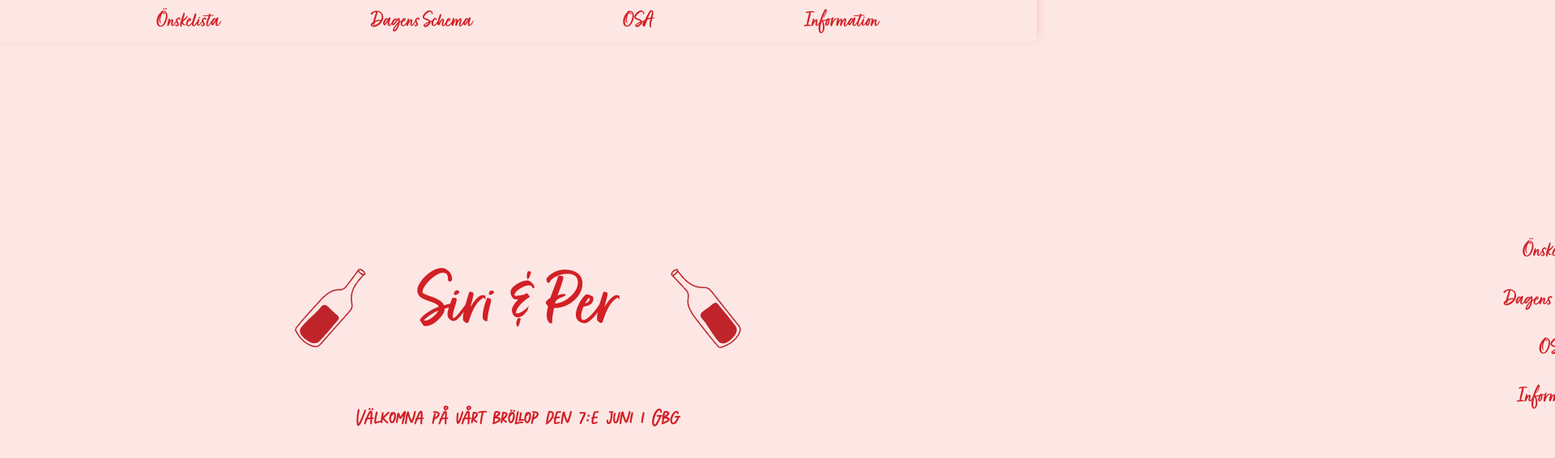
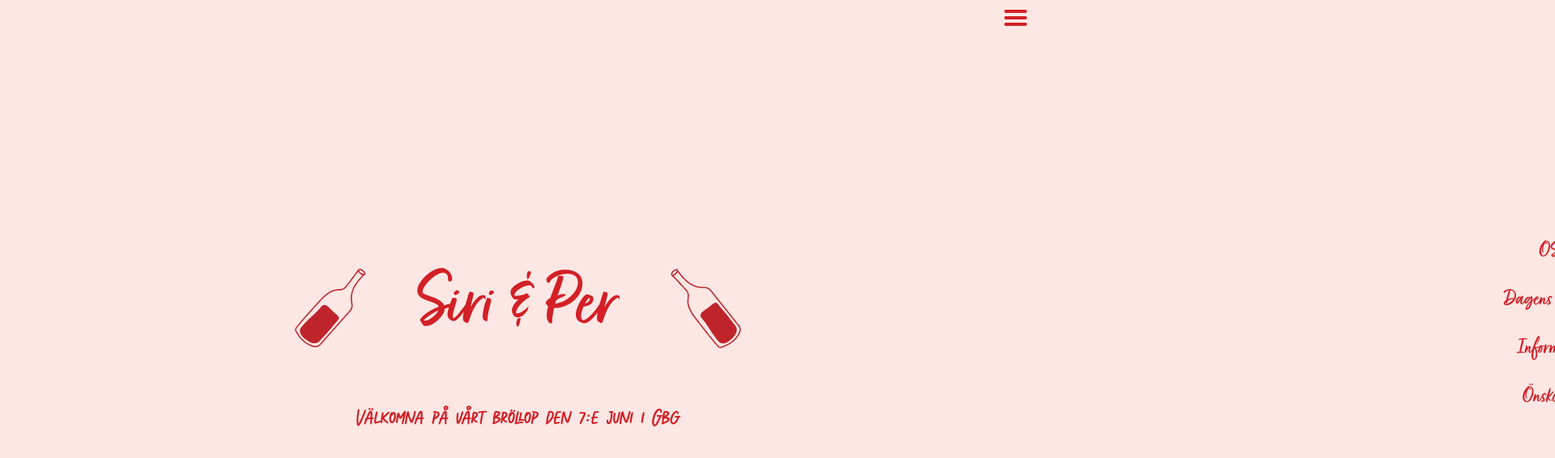
Before and after one commit to sirisayshello/perochsiri, a Next.js app: page / in a window 1280 px wide. Shown: the top 566 px of the page at 81% size, 1920 px wide, since content can reach past the window. Built offline with nearby package versions, Linux system fonts and the light colour scheme.

Commit message:
Remove navigation and only use hamburger

```diff
--- a/src/app/components/HomeLogo.tsx
+++ b/src/app/components/HomeLogo.tsx
@@ -11,11 +11,11 @@ export const HomeLogo = () => {
   const delay = path === "/" ? 0.6 : 0.3;
 
   return (
-    <Link href="/">
+    <Link href="/" className="z-30">
       <motion.div
         animate={{ x }}
         transition={{ delay }}
-        className="font-fave absolute text-2xl p-2"
+        className="font-fave absolute text-2xl p-2 z-30"
       >
         Siri & Per
       </motion.div>
--- a/src/app/components/Navigation.tsx
+++ /dev/null
@@ -1,61 +0,0 @@
-'use client'
-
-import Link from "next/link";
-import { ReactNode, use, useState } from "react";
-import { useIsAdmin } from "../hooks/useIsAdmin";
-
-export const NAV_HEIGHT = 48;
-
-type NavItemProps = { children: ReactNode; href: string; className?: string; onClick?: () => void; }
-
-const NavItem = ({ children, href, className, onClick }: NavItemProps) => (
-  <Link
-    href={href}
-    onClick={onClick}
-    className={`text-2xl sm:text-3xl font-fave hover:text-muted transition-colors ${className}`}
-  >
-    {children}
-  </Link>
-);
-
-export const Navigation = () => {
-  const [open, setOpen] = useState(false);
-  const isAdmin = useIsAdmin();
-
-  const sharedClasses = "rounded-full h-1 w-7 bg-accent duration-500 ease-in-out";
-
-  const close = () => setOpen(false);
-
-  return (
-    <>
-      <div
-        className="md:hidden flex absolute top-3 right-3 gap-1 flex-col z-10 cursor-pointer"
-        onClick={() => setOpen(!open)}
-      >
-        <div className={`${sharedClasses} ${open ? "rotate-45 translate-y-[8px]" : "rotate-0"} transition-transform`} />
-        <div className={`${sharedClasses} ${open ? "opacity-0 translate-x-2" : "opacity-1"} transition-all`} />
-        <div className={`${sharedClasses}  ${open ? "-rotate-45 -translate-y-[8px]" : "rotate-0"} transition-transform`} />
-      </div>
-      <nav style={{
-        boxShadow: open ? "0px 5px 12px var(--accentShadow)" : "",
-      }} className={`duration-500 absolute top-0 w-full h-full p-10 bg-background gap-6 right-0 flex transition-all flex-col items-center justify-center ${open ? "" : "translate-x-full"}`}>
-        <NavItem onClick={close} className="text-4xl" href="/onskelista">Önskelista</NavItem>
-        <NavItem onClick={close} className="text-4xl" href="/schema">Dagens Schema</NavItem>
-        <NavItem onClick={close} className="text-4xl" href="/rsvp">OSA</NavItem>
-        <NavItem onClick={close} className="text-4xl" href="/information">Information</NavItem>
-        {isAdmin && <NavItem onClick={close} className="text-4xl" href="/guestlist">Gästlista</NavItem>}
-      </nav>
-      <nav
-        style={{
-          boxShadow: "0px -5px 12px var(--accentShadow)",
-        }}
-        className="hidden md:flex justify-evenly fixed z-10 top-0 w-full p-2 bg-background"
-      >
-        <NavItem href="/onskelista">Önskelista</NavItem>
-        <NavItem href="/schema">Dagens Schema</NavItem>
-        <NavItem href="/rsvp">OSA</NavItem>
-        <NavItem href="/information">Information</NavItem>
-      </nav>
-    </>
-  );
-};
--- /dev/null
+++ b/src/app/components/Navigation/HamburgerMenu.tsx
@@ -0,0 +1,68 @@
+import { useState } from "react";
+import { NavItem } from "./NavItem";
+import { useIsAdmin } from "@/app/hooks/useIsAdmin";
+
+type HamburgerMenuProps = {
+  open: boolean;
+  setOpen: (open: boolean) => void;
+};
+
+export const HamburgerMenu = () => {
+  const [open, setOpen] = useState(false);
+  const isAdmin = useIsAdmin();
+
+  const close = () => setOpen(false);
+  const sharedClasses =
+    "rounded-full h-1 w-7 bg-accent duration-500 ease-in-out";
+
+  return (
+    <>
+      <div
+        className="flex absolute top-3 right-3 gap-1 flex-col z-10 cursor-pointer"
+        onClick={() => setOpen(!open)}
+      >
+        <div
+          className={`${sharedClasses} ${
+            open ? "rotate-45 translate-y-[8px]" : "rotate-0"
+          } transition-transform`}
+        />
+        <div
+          className={`${sharedClasses} ${
+            open ? "opacity-0 translate-x-2" : "opacity-1"
+          } transition-all`}
+        />
+        <div
+          className={`${sharedClasses}  ${
+            open ? "-rotate-45 -translate-y-[8px]" : "rotate-0"
+          } transition-transform`}
+        />
+      </div>
+      <nav
+        style={{
+          boxShadow: open ? "0px 5px 12px var(--accentShadow)" : "",
+        }}
+        className={`duration-500 fixed top-0 w-full h-full p-10 bg-background gap-6 right-0 flex transition-all flex-col items-center justify-center ${
+          open ? "" : "translate-x-full"
+        }`}
+      >
+        <NavItem onClick={close} className="text-4xl" href="/rsvp">
+          OSA
+        </NavItem>
+        <NavItem onClick={close} className="text-4xl" href="/schema">
+          Dagens Schema
+        </NavItem>
+        <NavItem onClick={close} className="text-4xl" href="/information">
+          Information
+        </NavItem>
+        <NavItem onClick={close} className="text-4xl" href="/onskelista">
+          Önskelista
+        </NavItem>
+        {isAdmin && (
+          <NavItem onClick={close} className="text-4xl" href="/guestlist">
+            Gästlista
+          </NavItem>
+        )}
+      </nav>
+    </>
+  );
+};
--- /dev/null
+++ b/src/app/components/Navigation/NavItem.tsx
@@ -0,0 +1,24 @@
+import Link from "next/link";
+import { ReactNode } from "react";
+
+type NavItemProps = {
+  children: ReactNode;
+  href: string;
+  className?: string;
+  onClick?: () => void;
+};
+
+export const NavItem = ({
+  children,
+  href,
+  className,
+  onClick,
+}: NavItemProps) => (
+  <Link
+    href={href}
+    onClick={onClick}
+    className={`text-2xl sm:text-3xl font-fave hover:text-muted transition-colors ${className}`}
+  >
+    {children}
+  </Link>
+);
--- /dev/null
+++ b/src/app/components/Navigation/Navigation.tsx
@@ -0,0 +1,13 @@
+"use client";
+
+import Link from "next/link";
+import { ReactNode, use, useState } from "react";
+import { useIsAdmin } from "../../hooks/useIsAdmin";
+import { NavItem } from "./NavItem";
+import { HamburgerMenu } from "./HamburgerMenu";
+
+export const NAV_HEIGHT = 48;
+
+export const Navigation = () => {
+  return <HamburgerMenu />;
+};
--- a/src/app/layout.tsx
+++ b/src/app/layout.tsx
@@ -2,7 +2,7 @@ import { fave, foxrights, RobotoFont } from "@/fonts";
 import type { Metadata } from "next";
 import "./globals.css";
 import { HomeLogo } from "./components/HomeLogo";
-import { Navigation } from "./components/Navigation";
+import { Navigation } from "./components/Navigation/Navigation";
 
 export const metadata: Metadata = {
   title: "Siri och Per",
@@ -18,7 +18,7 @@ export default function RootLayout({
   return (
     <html lang="en">
       <body
-        className={`${foxrights.variable} ${fave.variable} ${RobotoFont.variable} bg-background antialiased `}
+        className={`${foxrights.variable} ${fave.variable} ${RobotoFont.variable} bg-background antialiased relative`}
       >
         <HomeLogo />
         <main className="h-[calc(100dvh-60px)] p-4 pt-8 md:p-8 md:pt-14">
```
